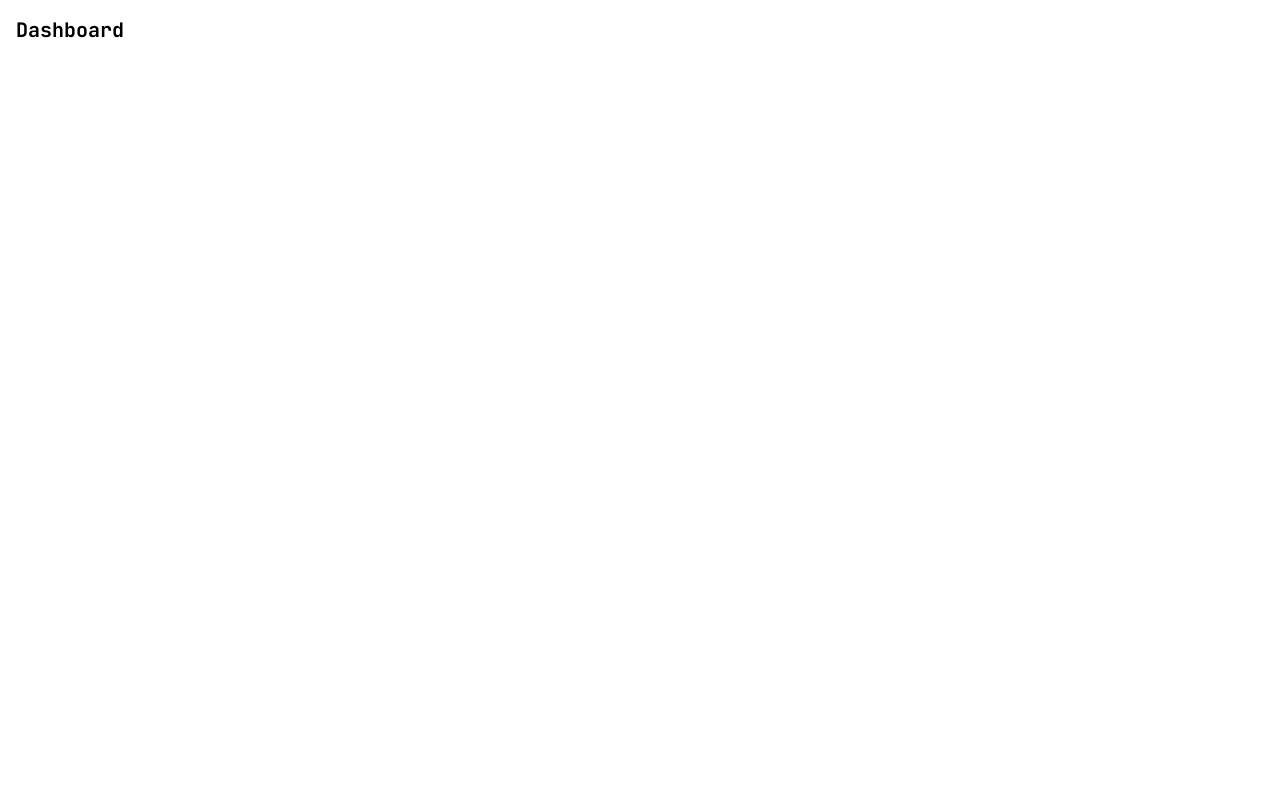
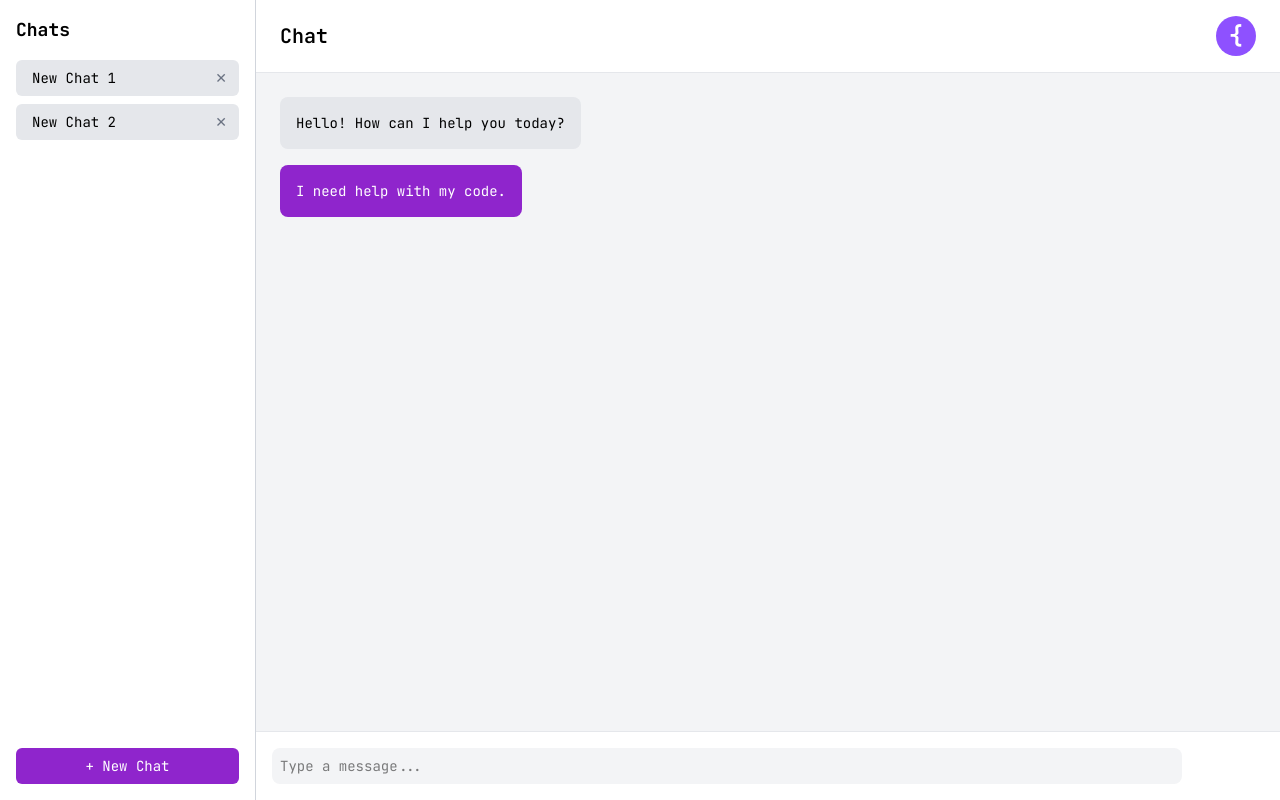
Before and after one commit to zaRu-bit/LLM-Wrapper-Project, a React (Vite) app in the folder frontend/sight/: page / in a window 1280 px wide. Built offline with nearby package versions, Linux system fonts and the light colour scheme; sample sign-in values are in the browser's storage.

Commit message:
Mess around with Routes to make chat the default view now and if the user is not logged in it will default to the login screen

```diff
--- a/frontend/sight/src/App.jsx
+++ b/frontend/sight/src/App.jsx
@@ -8,7 +8,7 @@
   return (
     <Router>
       <Routes>
-        <Route path="/" element={<Dashboard />} />
+        <Route path="/" element={<Chat />} />
         <Route path="/login" element={<Login />} />
         <Route path="/register" element={<Register />} />
         <Route path="/chat" element={<Chat />} />
```
